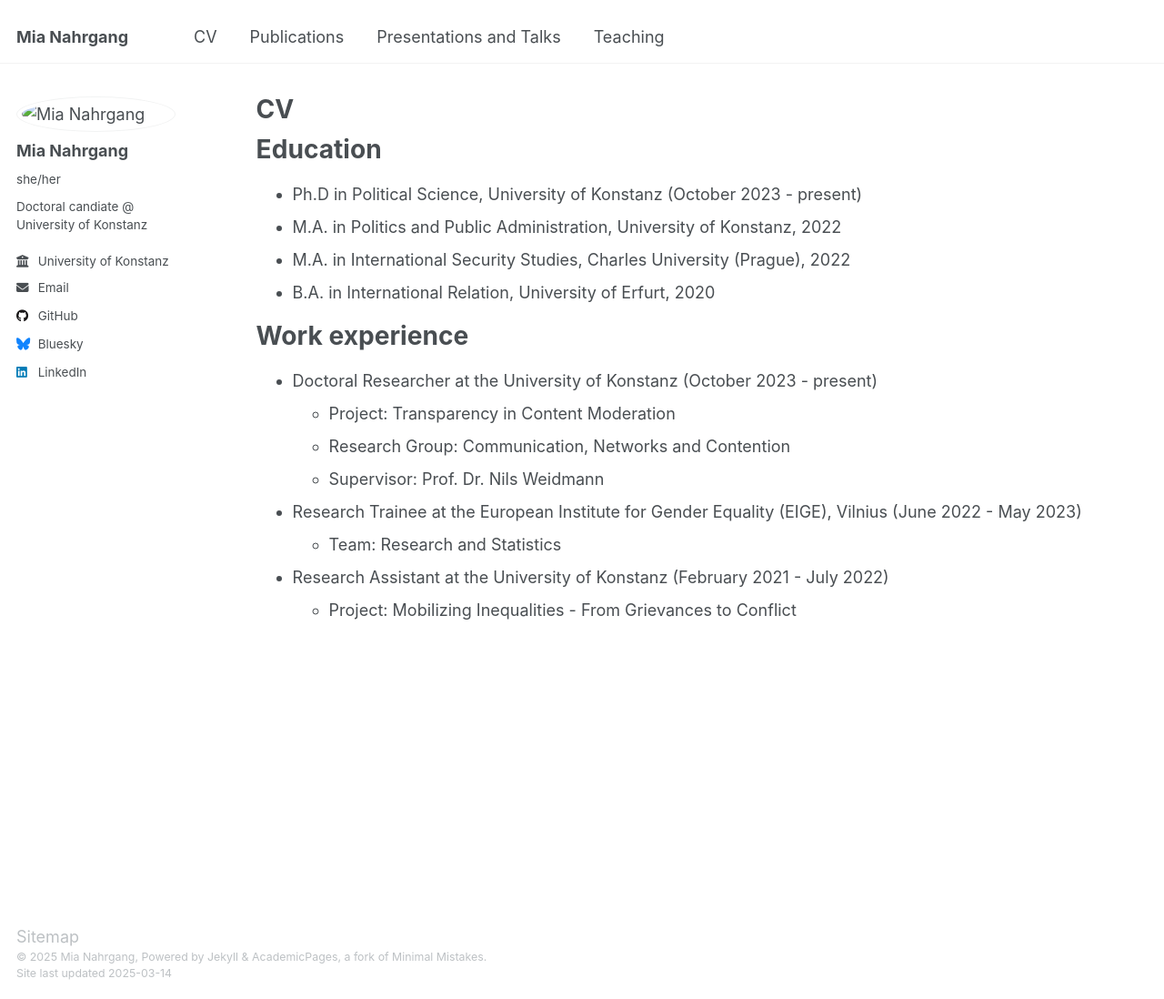
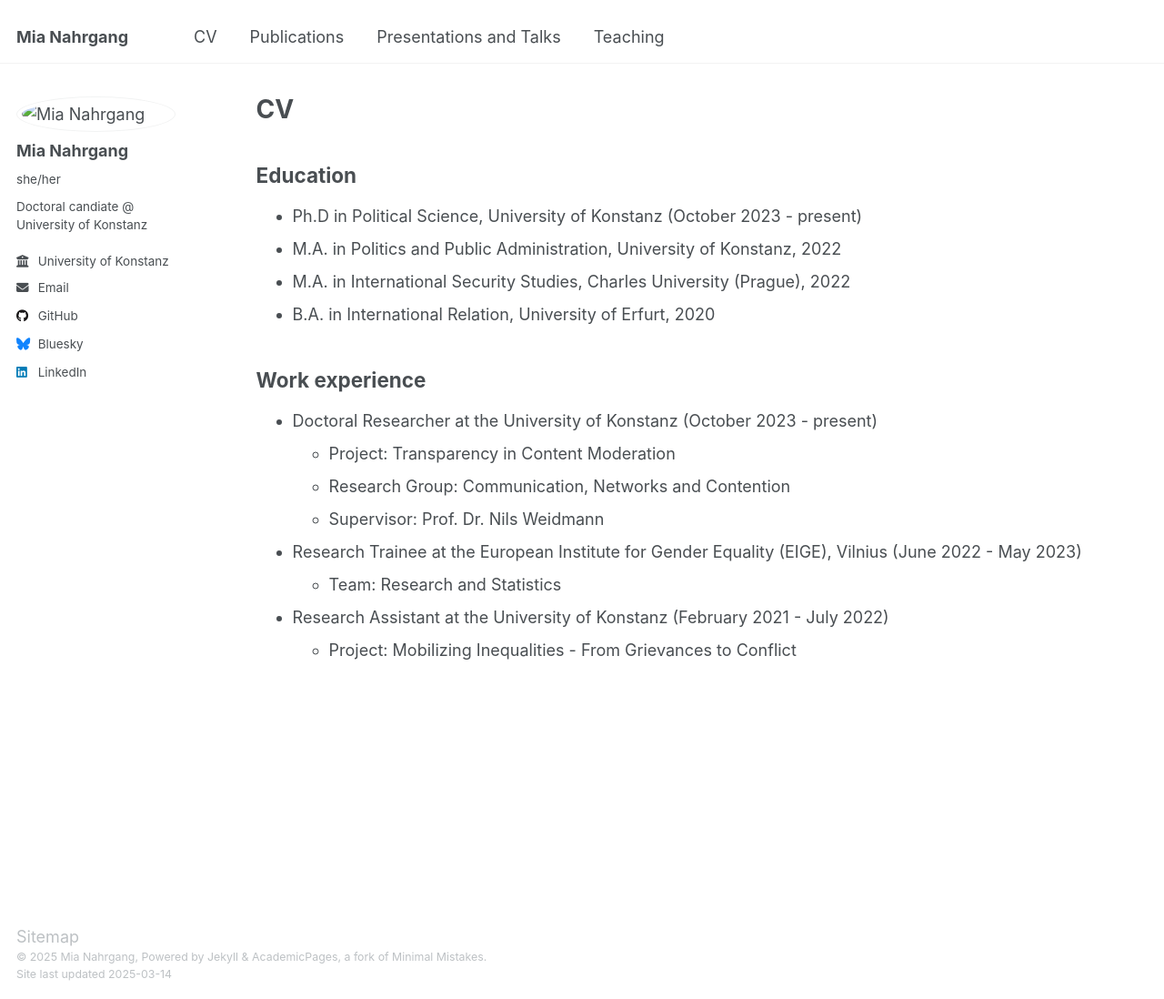
Before and after one commit to MiaNahrgang/mianahrgang.github.io, a Jekyll site: the page built from _pages/cv.md, in a window 1280 px wide and 1098 px high. Shown: the whole window at 91% size. Built offline with Jekyll 4.4.1, drawn with Linux system fonts in a browser that asks for light colours.

Commit message:
Update cv.md

```diff
--- a/_pages/cv.md
+++ b/_pages/cv.md
@@ -9,15 +9,15 @@ redirect_from:
 
 {% include base_path %}
 
-Education
-======
+## Education
+
 * Ph.D in Political Science, University of Konstanz (October 2023 - present)
 * M.A. in Politics and Public Administration, University of Konstanz, 2022
 * M.A. in International Security Studies, Charles University (Prague), 2022
 * B.A. in International Relation, University of Erfurt, 2020
 
-Work experience
-======
+## Work experience
+
 * Doctoral Researcher at the University of Konstanz (October 2023 - present)
   * Project: Transparency in Content Moderation
   * Research Group: Communication, Networks and Contention
```
